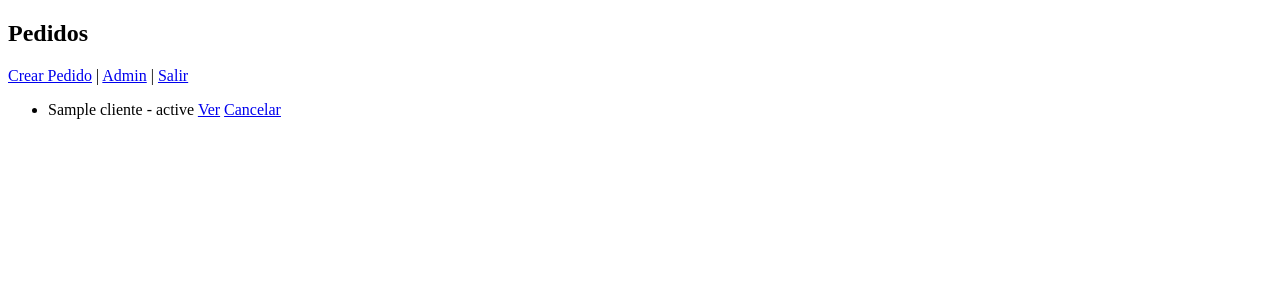
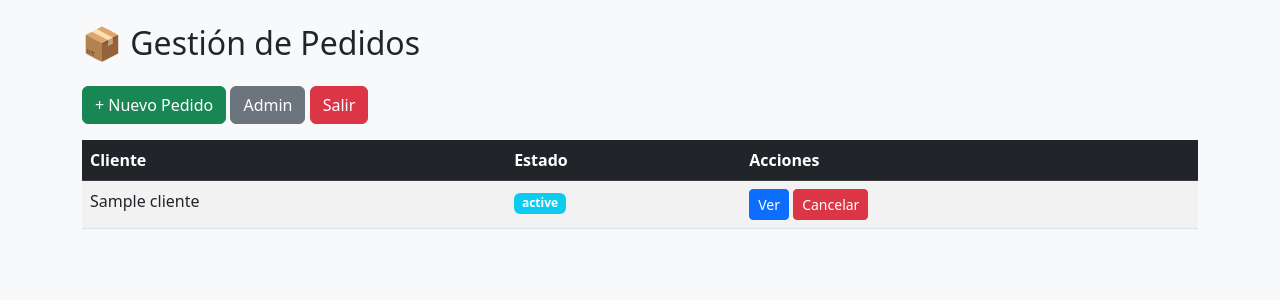
Before and after one commit to Josias-Tun/Proyecto, a Flask app: page /dashboard in a window 1280 px wide. Shown: the top 300 px of the page. Run offline with Flask 3, Linux system fonts and the light colour scheme; the visitor is signed in with stand-in values (Sample User, id 1); a database or web service that is not in the repository returns one stand-in record (values such as "Sample title").

Commit message:
Enhance dashboard with Bootstrap and order management UI
Updated the dashboard layout to include Bootstrap styling and improved the order and presentation of order management elements.

```diff
--- a/templates/dashboard.html
+++ b/templates/dashboard.html
@@ -2,22 +2,43 @@
 <html>
 <head>
     <title>Dashboard</title>
+    <link href="https://cdn.jsdelivr.net/npm/bootstrap@5.3.0/dist/css/bootstrap.min.css" rel="stylesheet">
 </head>
-<body>
-    <h2>Pedidos</h2>
+<body class="bg-light">
 
-    <a href="/crear">Crear Pedido</a> |
-    <a href="/admin">Admin</a> |
-    <a href="/logout">Salir</a>
+<div class="container mt-4">
 
-    <ul>
-        {% for p in pedidos %}
-        <li>
-            {{ p.cliente }} - {{ p.estado }}
-            <a href="/seguimiento/{{ p._id }}">Ver</a>
-            <a href="/cancelar/{{ p._id }}">Cancelar</a>
-        </li>
-        {% endfor %}
-    </ul>
+    <h2 class="mb-4">📦 Gestión de Pedidos</h2>
+
+    <a class="btn btn-success mb-3" href="/crear">+ Nuevo Pedido</a>
+    <a class="btn btn-secondary mb-3" href="/admin">Admin</a>
+    <a class="btn btn-danger mb-3" href="/logout">Salir</a>
+
+    <table class="table table-striped table-hover">
+        <thead class="table-dark">
+            <tr>
+                <th>Cliente</th>
+                <th>Estado</th>
+                <th>Acciones</th>
+            </tr>
+        </thead>
+        <tbody>
+            {% for p in pedidos %}
+            <tr>
+                <td>{{ p.cliente }}</td>
+                <td>
+                    <span class="badge bg-info">{{ p.estado }}</span>
+                </td>
+                <td>
+                    <a class="btn btn-sm btn-primary" href="/seguimiento/{{ p._id }}">Ver</a>
+                    <a class="btn btn-sm btn-danger" href="/cancelar/{{ p._id }}">Cancelar</a>
+                </td>
+            </tr>
+            {% endfor %}
+        </tbody>
+    </table>
+
+</div>
+
 </body>
 </html>
```
